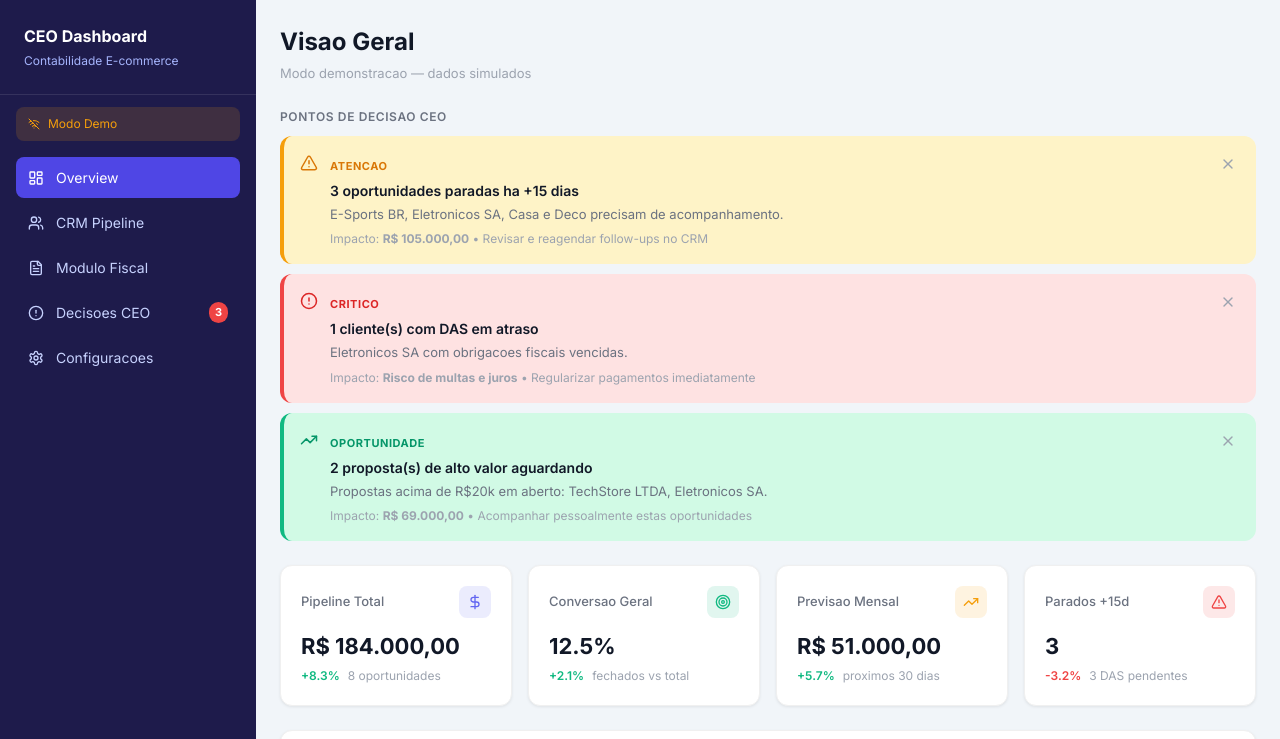
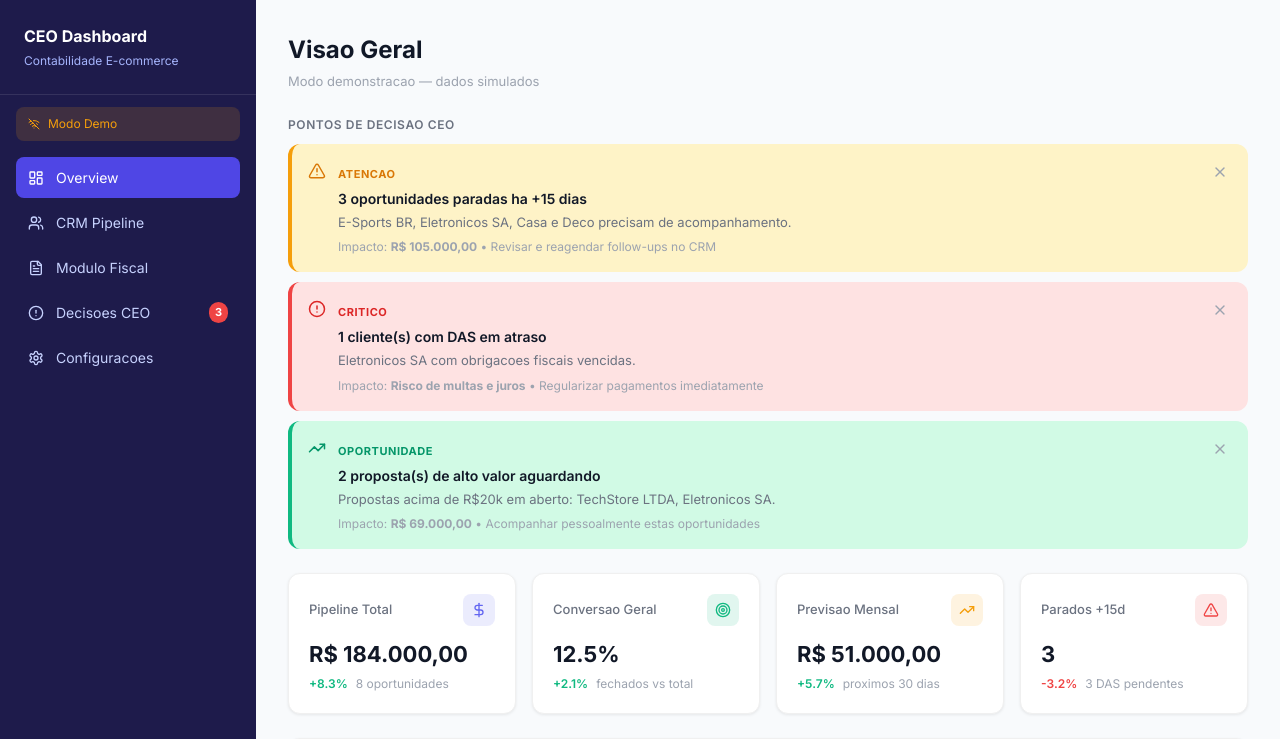
Before and after one commit to JorgeEcom/ceo-dashboard, a React (Vite) app: page / in a window 1280 px wide. Shown: the top 739 px of the page. Built offline with nearby package versions, Linux system fonts and the light colour scheme; the HTML template or start-up script is replaced by a standard one.

Commit message:
refactor: clean App.tsx inline styles

```diff
--- a/src/App.tsx
+++ b/src/App.tsx
@@ -11,13 +11,10 @@ export default function App() {
   return (
     <DashboardProvider>
       <BrowserRouter>
-        <div className="flex min-h-screen">
-          {/* Sidebar (fixed 256px) */}
+        <div style={{ display: 'flex', minHeight: '100vh' }}>
           <Sidebar />
-
-          {/* Main content */}
-          <main className="flex-1 ml-64 p-6 min-h-screen" style={{ backgroundColor: 'var(--color-bg)' }}>
-            <div className="max-w-6xl mx-auto">
+          <main style={{ flex: 1, marginLeft: 256, padding: 32, minHeight: '100vh', backgroundColor: '#f8fafc' }}>
+            <div style={{ maxWidth: 1200, margin: '0 auto' }}>
               <Routes>
                 <Route path="/"          element={<Overview  />} />
                 <Route path="/crm"       element={<CRM       />} />
```
